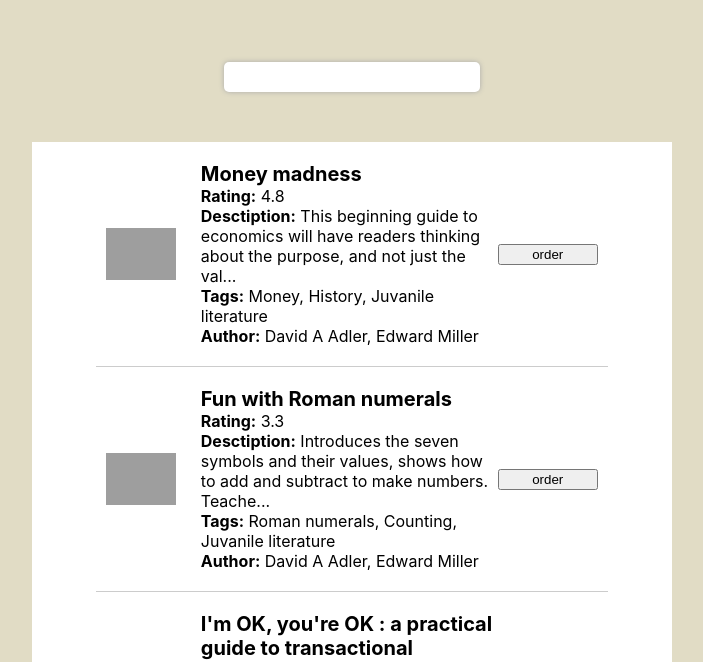
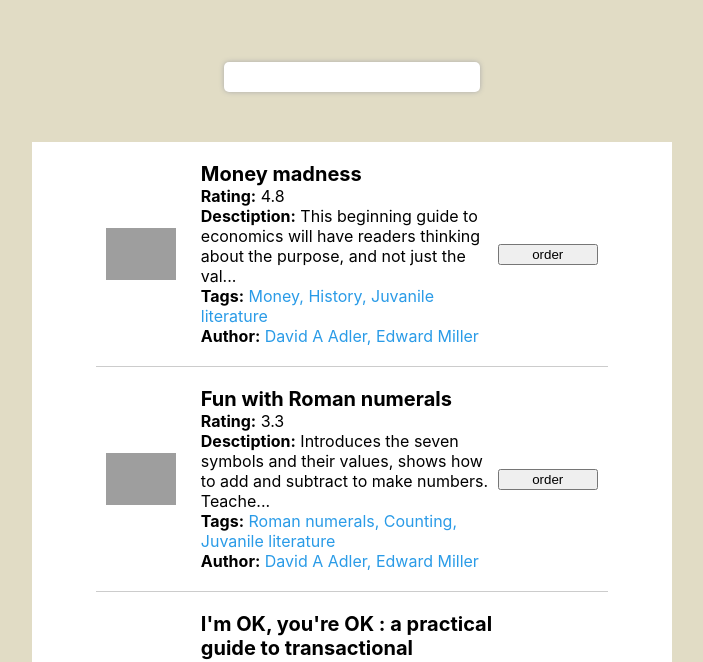
Before and after one commit to alexandrmaliovaniy/library, a React (Create React App) app: page / in a window 1280 px wide. Shown: the part 138-800 px from the top of the page, without its empty margins (288-991 px from the left). Built offline with nearby package versions, Linux system fonts and the light colour scheme; grey boxes are pictures that could not be loaded.

Commit message:
tags and author quick search

```diff
--- a/src/App.js
+++ b/src/App.js
@@ -1,16 +1,26 @@
-import React, {useState, useEffect, useRef} from 'react';
+import React, {useState} from 'react';
 import './App.css';
 import BookList from './bookList/BookList';
 import Search from './search';
 import data from './booksDB/books';
+import Context from './Context';
 
 function App() {
+  let [query, updateQuery] = useState("");
   let [list, loadList] = useState(data);
+
+  function Input(query) {
+    updateQuery(query);
+    loadList(Search(data, query));
+  }
+
   return (
-    <div className="App">
-      <input id="Search" onChange={(e)=> loadList(Search(data, e.target.value))}/>
-      <BookList books = {list}/>
-    </div>
+    <Context.Provider value={{Input}}>
+      <div className="App">
+        <input id="Search" onChange={(e)=> Input(e.target.value)} value={query}/>
+        <BookList books = {list}/>
+      </div>
+    </Context.Provider>
   );
 }
 
--- /dev/null
+++ b/src/Context.js
@@ -0,0 +1,5 @@
+import React from 'react';
+
+const Context = React.createContext();
+
+export default Context;
--- /dev/null
+++ b/src/book/Author.js
@@ -0,0 +1,10 @@
+import React, {useContext} from 'react';
+import Context from "../Context";
+
+function Author(props) {
+    let {Input} = useContext(Context);
+    return(
+        <span onClick={()=> Input(props.name)}>{props.name}</span>
+    )
+}
+export default Author;
--- a/src/book/Book.css
+++ b/src/book/Book.css
@@ -23,6 +23,28 @@
     margin: 0;
     font-size: 20px;
 }
+.Book .info .author span, .Book .info .tags span {
+    color: rgb(42, 155, 231);
+    cursor: pointer;
+}
+.Book .info .author span:hover {
+    text-decoration: underline;
+}
+.Book .info .tags span:hover {
+    text-decoration: underline;
+}
+.Book .info .author span::after {
+    content: ', ';
+}
+.Book .info .tags span::after {
+    content: ', ';
+}
+.Book .info .author span:last-child:after {
+    content: none;
+}
+.Book .info .tags span:last-child:after {
+    content: none;
+}
 .Book button {
     width: 100px;
     flex-grow: 0;
--- a/src/book/Book.js
+++ b/src/book/Book.js
@@ -1,5 +1,7 @@
 import React from 'react';
 import './Book.css';
+import Author from './Author';
+import Tag from './Tag';
 
 function Book(props) {
     return(
@@ -19,11 +21,17 @@ function Book(props) {
                 </div>
 
                 <div className="tags">
-                    <strong>Tags:</strong>&nbsp;{props.tags.join(", ")}
+                <strong>Tags:</strong>&nbsp;
+                    {props.tags.map((el, index) => {
+                        return <Tag name={el} key={index}/>
+                    })}
                 </div>
 
                 <div className="author">
-                    <strong>Author:</strong>&nbsp;{props.author.join(", ")}
+                    <strong>Author:</strong>&nbsp;
+                    {props.author.map((el, index) => {
+                        return <Author name={el} key={index}/>
+                    })}
                 </div>
             </div>
             <button className="order">
--- /dev/null
+++ b/src/book/Tag.js
@@ -0,0 +1,10 @@
+import React, {useContext} from 'react';
+import Context from "../Context";
+
+function Tag(props) {
+    let {Input} = useContext(Context);
+    return(
+        <span onClick={()=> Input(props.name)}>{props.name}</span>
+    )
+}
+export default Tag;
--- a/src/search.js
+++ b/src/search.js
@@ -69,13 +69,13 @@ function Compare(title, query) {
 }
 
 function ComplexSearch(book, query) {
-    let lev = Compare(book.title.toLowerCase(), query.toLowerCase());
-    for (let i = 0; i < book.author.length; i++) {
+    let lev = Compare(book.title.toLowerCase(), query.toLowerCase()); // Search by title
+    for (let i = 0; i < book.author.length; i++) { // Search by author
         let newLev = Compare(book.author[i].toLowerCase(), query.toLowerCase());
         lev = lev > newLev ? newLev : lev;
     }
 
-    for (let i = 0; i < book.tags.length; i++) {
+    for (let i = 0; i < book.tags.length; i++) { // Search by tag
         let newLev = Compare(book.tags[i].toLowerCase(), query.toLowerCase());
         lev = lev > newLev ? newLev : lev;
     }
```
